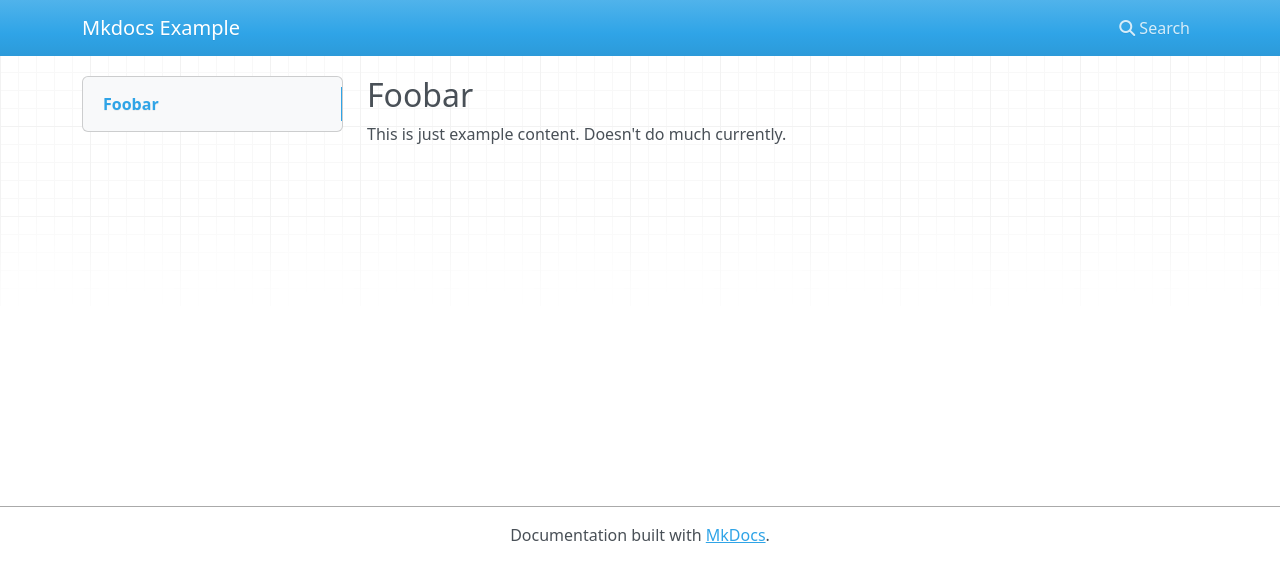
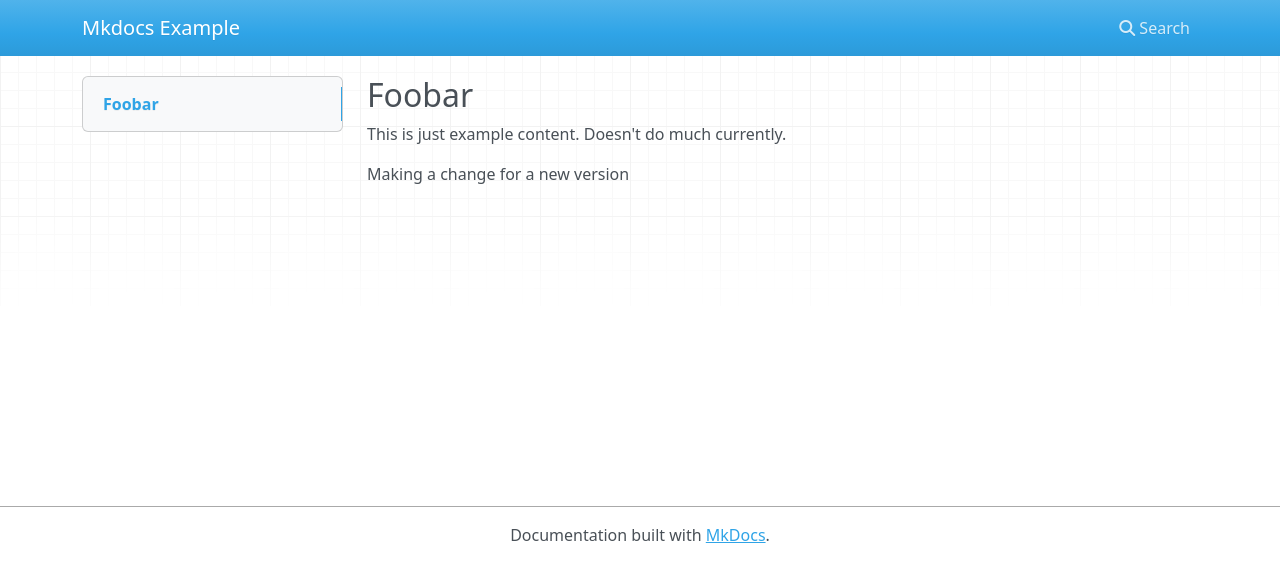
Before and after one commit to glynnfoster/mkdocs-example, an MkDocs documentation site: the page built from docs/index.md, in a window 1280 px wide. Shown: the top 582 px of the page. Built offline with MkDocs 1.6.1, drawn with Linux system fonts in a browser that asks for light colours; nearby versions of some CDN libraries.

Commit message:
New version

```diff
--- a/docs/index.md
+++ b/docs/index.md
@@ -1,3 +1,5 @@
 ## Foobar
 
 This is just example content. Doesn't do much currently.
+
+Making a change for a new version
```
